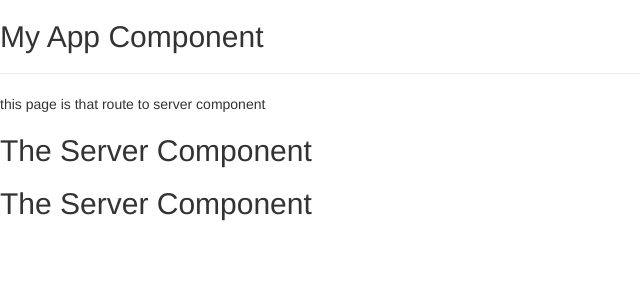
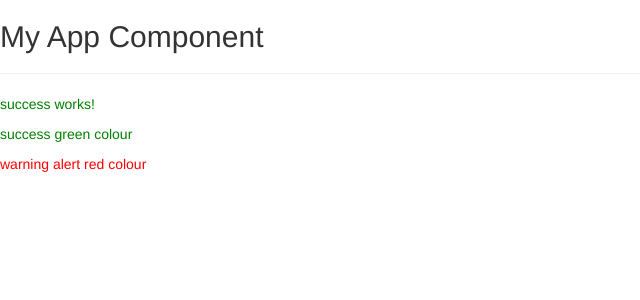
Before and after one commit to kiruthi10/Angular-, an Angular app: page / in a window 1280 px wide. Shown: the top 300 px of the page, without its empty margins (0-640 px from the left). Built offline with nearby package versions, Linux system fonts and the light colour scheme.

Commit message:
assignment works- adding success and warning components

```diff
--- a/src/app/app.component.html
+++ b/src/app/app.component.html
@@ -9,6 +9,7 @@
 <body>
     <h2>My App Component</h2>
     <hr/>
-    <app-servers></app-servers>
+    <div app-success></div>
+    <app-warning></app-warning>
 </body>
 </html>
--- a/src/app/app.module.ts
+++ b/src/app/app.module.ts
@@ -4,12 +4,16 @@ import { BrowserModule } from '@angular/platform-browser';
 import { AppComponent } from './app.component';
 import { ServerComponent } from './server/server.component';
 import { ServersComponent } from './servers/servers.component';
+import { WarningComponent } from './warning/warning.component';
+import { SuccessComponent } from './success/success.component';
 
 @NgModule({
   declarations: [
     AppComponent,
     ServerComponent,
-    ServersComponent
+    ServersComponent,
+    WarningComponent,
+    SuccessComponent
   ],
   imports: [
     BrowserModule
--- /dev/null
+++ b/src/app/success/success.component.html
@@ -0,0 +1,2 @@
+<p>success works!</p>
+<p> success green colour</p>
--- /dev/null
+++ b/src/app/success/success.component.ts
@@ -0,0 +1,19 @@
+import { Component, OnInit } from '@angular/core';
+
+@Component({
+  selector: '[app-success]',
+  templateUrl: './success.component.html',
+  styles: [`
+   p{
+     color: green;
+   }
+  `]
+})
+export class SuccessComponent implements OnInit {
+
+  constructor() { }
+
+  ngOnInit(): void {
+  }
+
+}
--- /dev/null
+++ b/src/app/warning/warning.component.css
@@ -0,0 +1,3 @@
+p{
+    color: red;
+}
--- /dev/null
+++ b/src/app/warning/warning.component.html
@@ -0,0 +1 @@
+<p>warning alert red colour</p>
--- /dev/null
+++ b/src/app/warning/warning.component.ts
@@ -0,0 +1,15 @@
+import { Component, OnInit } from '@angular/core';
+
+@Component({
+  selector: 'app-warning',
+  templateUrl: './warning.component.html',
+  styleUrls: ['./warning.component.css']
+})
+export class WarningComponent implements OnInit {
+
+  constructor() { }
+
+  ngOnInit(): void {
+  }
+
+}
```
Also changed, not shown: src/app/success/success.component.css (added), 2 other files (tests, documents, lock files or other folders).
